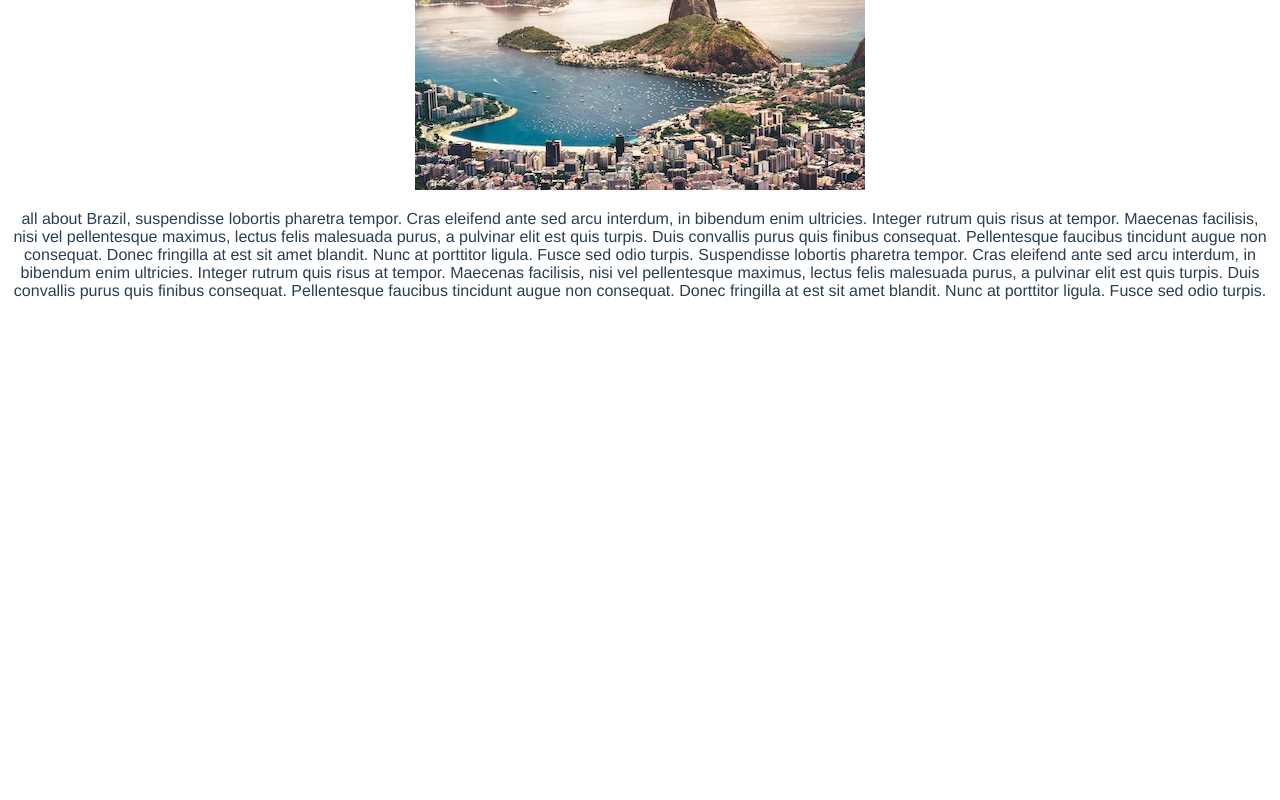
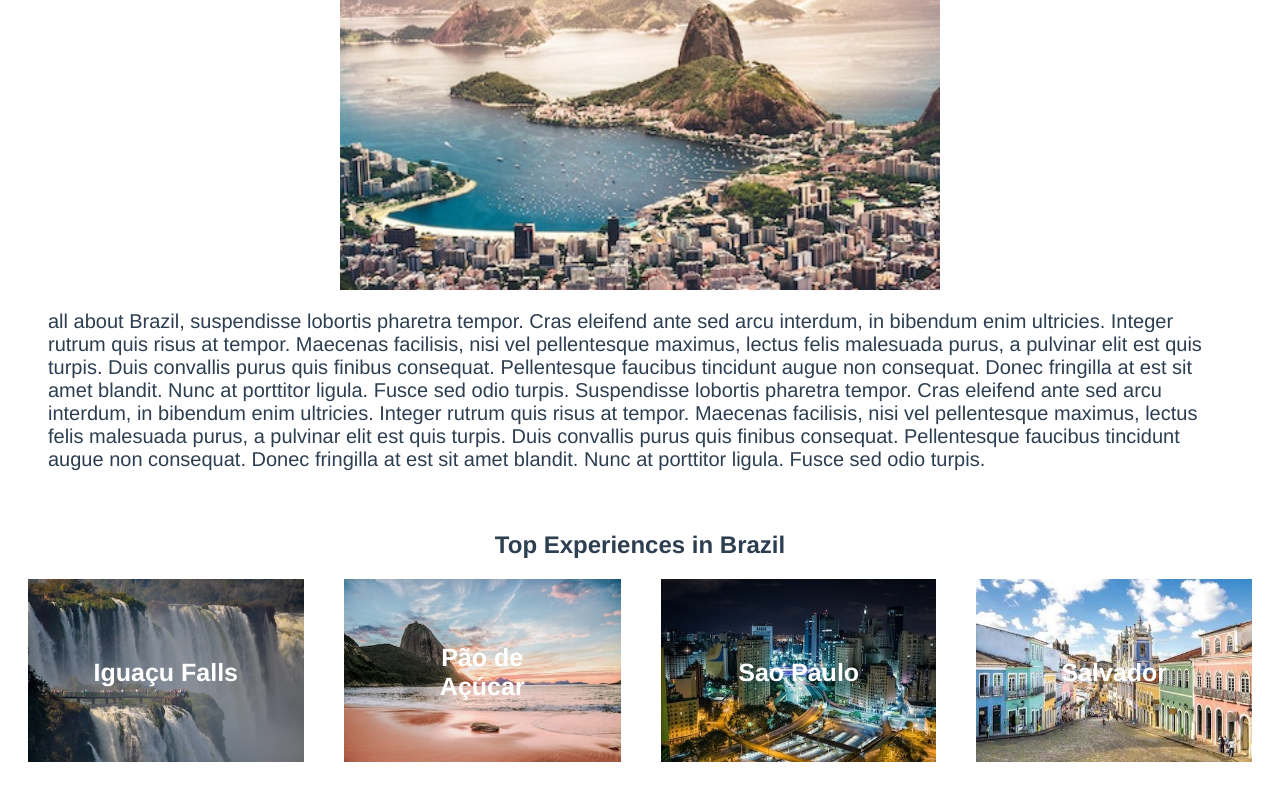
Before and after one commit to aeraf-hesabe/vue-router-places, a Vue app: page /details/brazil in a window 1280 px wide. Shown: the part 296-1096 px from the top of the page. Before the commit the page ends 800 px from the top, so only its background shows below. Built offline with nearby package versions, Linux system fonts and the light colour scheme.

Commit message:
change(DestinationDetails): Added Experiences

```diff
--- a/src/views/DestinationDetails.vue
+++ b/src/views/DestinationDetails.vue
@@ -1,10 +1,24 @@
 <template>
-  <div class="destination">
+  <div>
+    <section class="destination">
       <h2>{{ destination.name }} Details</h2>
       <figure>
         <img :src="require(`@/assets/${destination.image}`)" />
       </figure>
       <p>{{ destination.description }}</p>
+    </section>
+    <section class="experiences">
+      <h2>Top Experiences in {{ destination.name }}</h2>
+      <div class="cards">
+        <div v-for="experience in destination.experiences" :key="experience.slug"
+          class="card">
+          <img :src="require(`@/assets/${experience.image}`)" :alt="experience.name" />
+          <span class="card__text">
+            {{experience.name}}
+          </span>
+        </div>
+      </div>
+    </section>
   </div>
 </template>
 
@@ -12,8 +26,7 @@
 import store from "@/store.js";
 export default {
   data() {
-    return {
-    };
+    return {};
   },
   props: {
     slug: {
@@ -30,3 +43,44 @@ export default {
   }
 };
 </script>
+<style scoped>
+img {
+  max-width: 600px;
+  height: auto;
+  width: 100%;
+  max-height: 400px;
+}
+.experiences {
+  padding: 40px 0;
+}
+.destination-details {
+  display: flex;
+  justify-content: space-between;
+}
+p {
+  margin: 0 40px;
+  font-size: 20px;
+  text-align: left;
+}
+.cards {
+  display: flex;
+  justify-content: space-between;
+}
+.cards img {
+  max-height: 200px;
+}
+.card {
+  padding: 0 20px;
+  position: relative;
+}
+.card__text {
+  position: absolute;
+  top: 50%;
+  left: 50%;
+  transform: translate(-50%, -50%);
+  color: white;
+  font-size: 25px;
+  font-weight: bold;
+  text-decoration: none;
+}
+</style>
```
Also changed, not shown: src/views/Home.vue (+11 -6 lines). Lines whose indentation alone changed are shown as unchanged.
